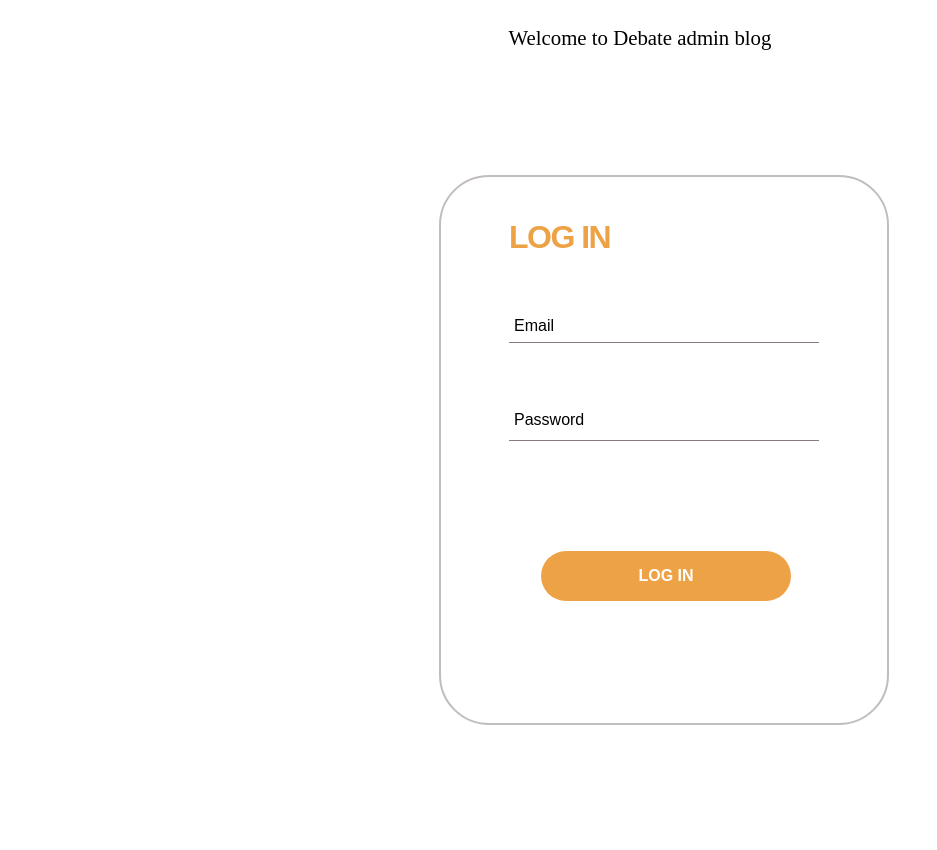
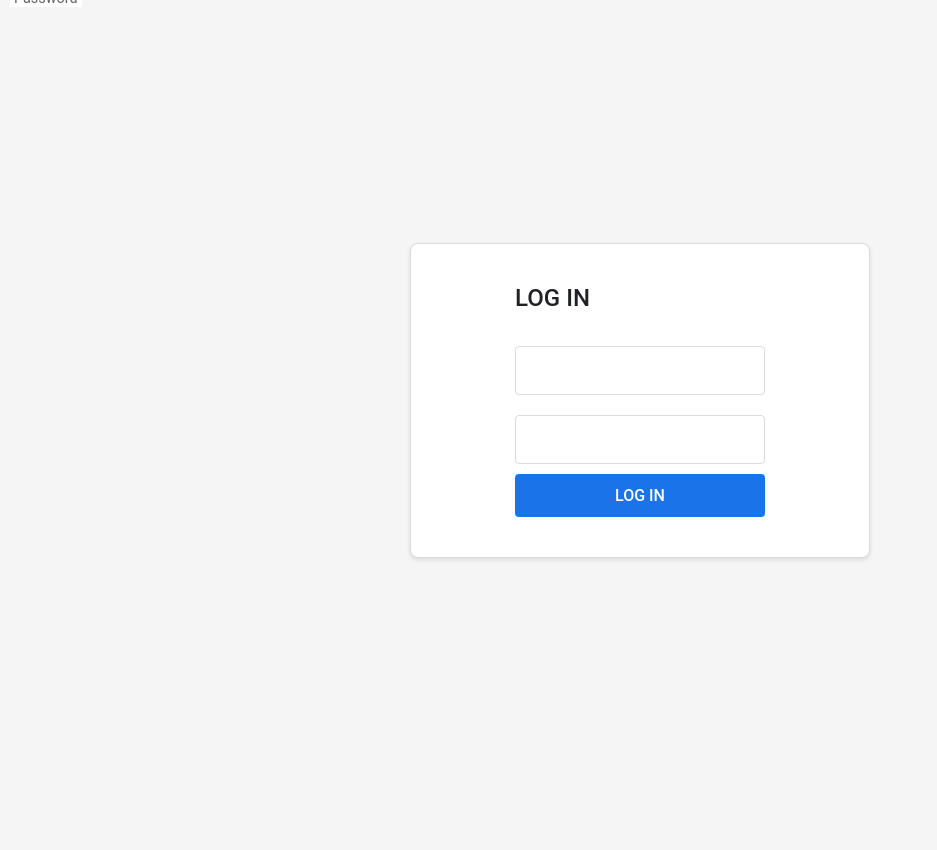
Before and after one commit to Uwera1/Debate, a PHP site: page /admin.php in a window 1280 px wide. Shown: the whole page, without its empty margins (0-937 px from the left). After the commit the page ends 560 px from the top, so only its background shows below. Run offline with PHP 8.4, Linux system fonts and the light colour scheme.

Commit message:
put there

```diff
--- a/admin.css
+++ b/admin.css
@@ -1,144 +1,114 @@
-
-
 * {
     margin: 0;
     padding: 0;
     box-sizing: border-box;
-    font-family: "Poppins", sans-serif;
-    /* font-weight: 400; */
-    font-style: normal;
+    font-family: "Roboto", sans-serif;
 }
+
 body {
-    background-color: #fff;
+    background-color: #f5f5f5;
+    display: flex;
+    justify-content: center;
+    align-items: center;
+    height: 100vh;
 }
-h1{
+
+h1 {
     text-align: center;
-    margin-top: 2%;
-    font-size: 1.3rem;
-    font-family: 'Times New Roman', Times, serif;
-    font-weight: normal;
+    margin-bottom: 20px;
+    font-size: 1.5rem;
+    font-weight: 400;
+    color: #202124;
 }
+
 section {
     display: flex;
     justify-content: center;
     align-items: center;
-    min-height: 100vh;
+    width: 100%;
+    padding: 20px;
+}
+
+a {
+    text-decoration: none;
+}
+
+.form-box {
+    background: #fff;
+    border: 1px solid #dadce0;
+    border-radius: 8px;
+    box-shadow: 0 2px 4px rgba(0, 0, 0, 0.1);
+    width: 460px;
+    padding: 40px;
+    display: flex;
+    flex-direction: column;
+    align-items: center;
+}
+
+h2 {
+    font-size: 1.5rem;
+    color: #202124;
+    margin-bottom: 24px;
+    font-weight: 500;
+}
+
+.form-value input[type="email"],
+.form-value input[type="password"] {
+    width: 100%;
+    padding: 14px;
+    margin: 10px 0;
+    border: 1px solid #dadce0;
+    border-radius: 4px;
+    font-size: 1rem;
+    color: #202124;
+}
+
+.inputbox label {
+    position: absolute;
+    top: -10px;
+    left: 10px;
+    background-color: #fff;
+    padding: 0 4px;
+    font-size: 0.9rem;
+    color: #5f6368;
+}
+
+.forget {
+    margin: 15px 0;
+    font-size: 0.875rem;
+    color: #1a73e8;
+    text-align: right;
     width: 100%;
 }
-a {
-  text-decoration: none !important;
-}
-.form-box{
-    position: relative;
-    width: 450px;
-    height: 550px;
-    background: transparent;
-    border: 2px solid rgba(134, 124, 124, 0.5);
-    border-radius: 50px;
-    display: flex;
-    justify-content: center;
-    align-items: center;
-    padding-top: 5rem;
-    margin-left: 3rem;
-}
-h2{
-    font-size: 2em;
-    color: #EDA246;
-    margin-top: -10rem;
-    font-family: "Poppins", sans-serif;
-    font-weight: 600;
-    font-style: normal;
-    letter-spacing: -1.5px;
-}
-.inputbox{
-    position: relative;
-    margin: 30px 0;
-    width: 310px;
-    border-bottom: 1.5px solid rgb(134 124 124);
-}
-.inputbox label{
-    position: absolute;
-    top: 60%;
-    left: 5px;
-    transform: translateY(-10%);
-    color: #000;
-    font-size: 1em;
-    pointer-events: none;
-    transition: .5s;
+
+.forget a {
+    color: #1a73e8;
 }
 
-input:focus ~ label,
-input:valid ~ label{
-    top: -1px;
+.register {
+    font-size: 0.875rem;
+    color: #5f6368;
+    text-align: center;
+    margin: 20px 0;
 }
 
-.inputbox input{
+.register p a {
+    color: #1a73e8;
+}
+
+button {
     width: 100%;
-    height: 35px;
-    background: transparent;
-    border: none;
-    outline: none;
-    font-size: 1em;
-    padding: 0 0px 0 5px;
-    color: #000;
-    margin-top: 21px;
-}
-#password {
-    margin-top: 2rem;
-}
-.inputbox ion-icon{
-    position: absolute;
-    right: 8px;
-    color: #000;
-    font-size: 1.2em;
-    top: 20px;
-}
-.forget{
-    margin: 15px 0 15px;
-    font-size: .9em;
-    color: #000;
-    padding: 5px;
-    justify-content: center;
-
-}
-.forget label input{
-    margin-right: 3px;
-}
-.forget label a{
-    color: #000;
-    text-decoration: none;
-    font-weight: 800;
-}
-.forget label a:hover{
-
-    text-decoration: underline;
-}
-.register{
-    font-size: .9em;
-    color: #000;
-    text-align: center;
-    margin: 25px 0 10px;
-}
-.register p a{
-    text-decoration: none;
-    color: #000;
-    font-weight: 800;
-}
-.register p a:hover{
-    text-decoration: underline;
-}
-button {
-    font-size: 1em;
-    font-weight: bold;
-    background-color: #EDA246;
-    width: 250px;
-    height: 50px;
-    margin-top: 5rem;
-    margin-left: 2rem;
+    padding: 12px;
+    background-color: #1a73e8;
     color: #fff;
     border: none;
-    outline: none;
+    border-radius: 4px;
+    font-size: 1rem;
+    font-weight: 500;
     cursor: pointer;
-    font-weight: 600;
-    border-radius: 40px;
+    transition: background-color 0.3s ease;
 }
+
+button:hover {
+    background-color: #1669c1;
+}
--- a/admin.php
+++ b/admin.php
@@ -5,25 +5,22 @@
     <meta name="viewport" content="width=device-width, initial-scale=1.0">
     <link rel="stylesheet" href="admin.css">
     <link rel="icon" href="./Assets/Agahozo+Shalom+Logo.png">
-    <title>Admin blog</title>
+    <title>Admin Blog</title>
 </head>
 <body>
-    <h1>Welcome to Debate admin blog</h1>
     <section>
         <div class="form-box">
             <div class="form-value">
                 <form action="connection.php" method='POST'>
                     <h2>LOG IN</h2>
-
                     <div class="inputbox">
                         <input type="email" name="email" required>
-                <label for="">Email</label>
+                        <label>Email</label>
                     </div>
                     <div class="inputbox">
                         <input type="password" id="password" name="pass" required>
-                <label for="password">Password</label>
+                        <label>Password</label>
                     </div>
-
                     <button type='submit' name='adminsub'>LOG IN</button>
                 </form>
             </div>
```
Also changed, not shown: index.css (+66 -115 lines), index.php (+11 -23 lines). Lines whose indentation alone changed are shown as unchanged.
